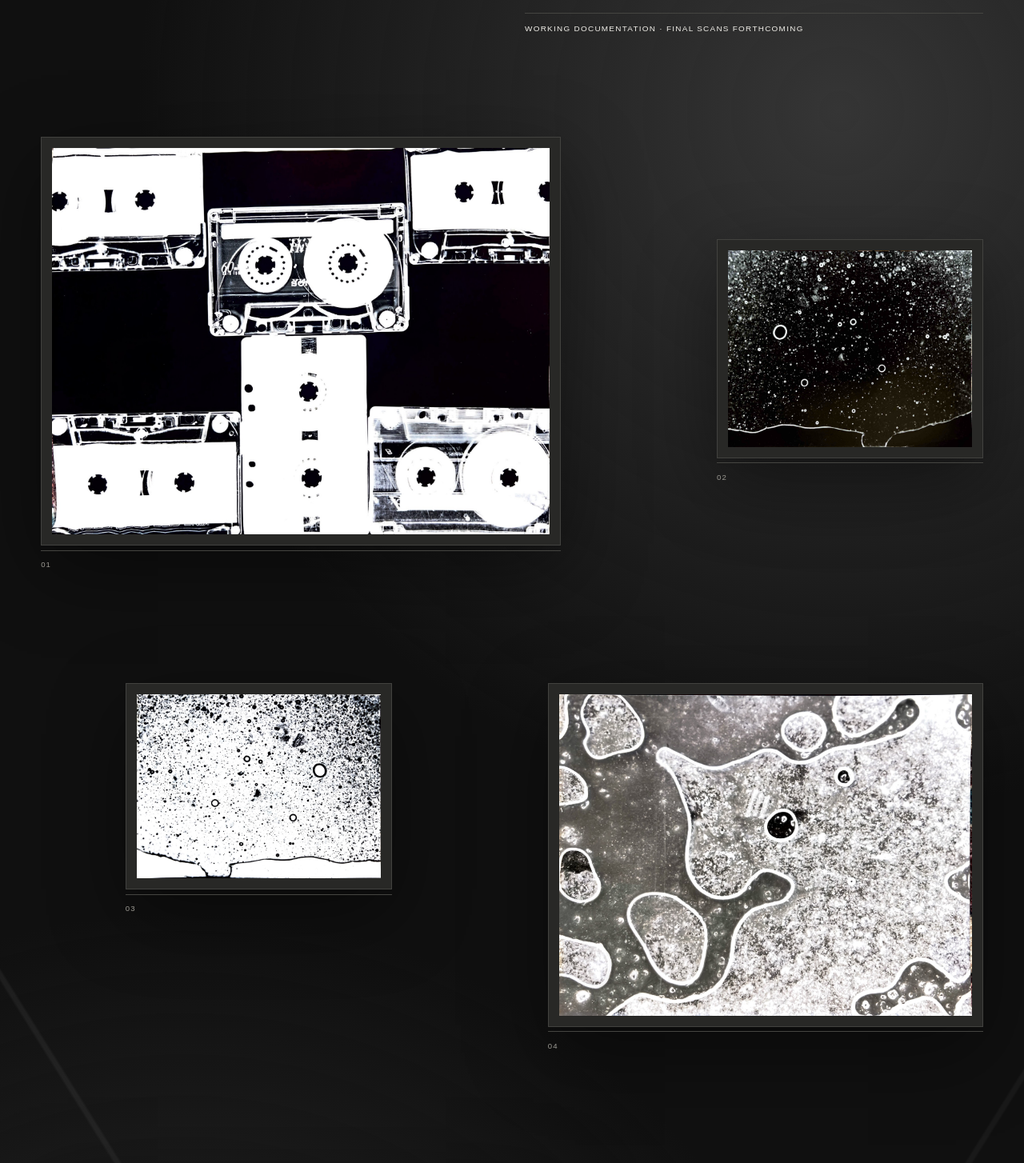
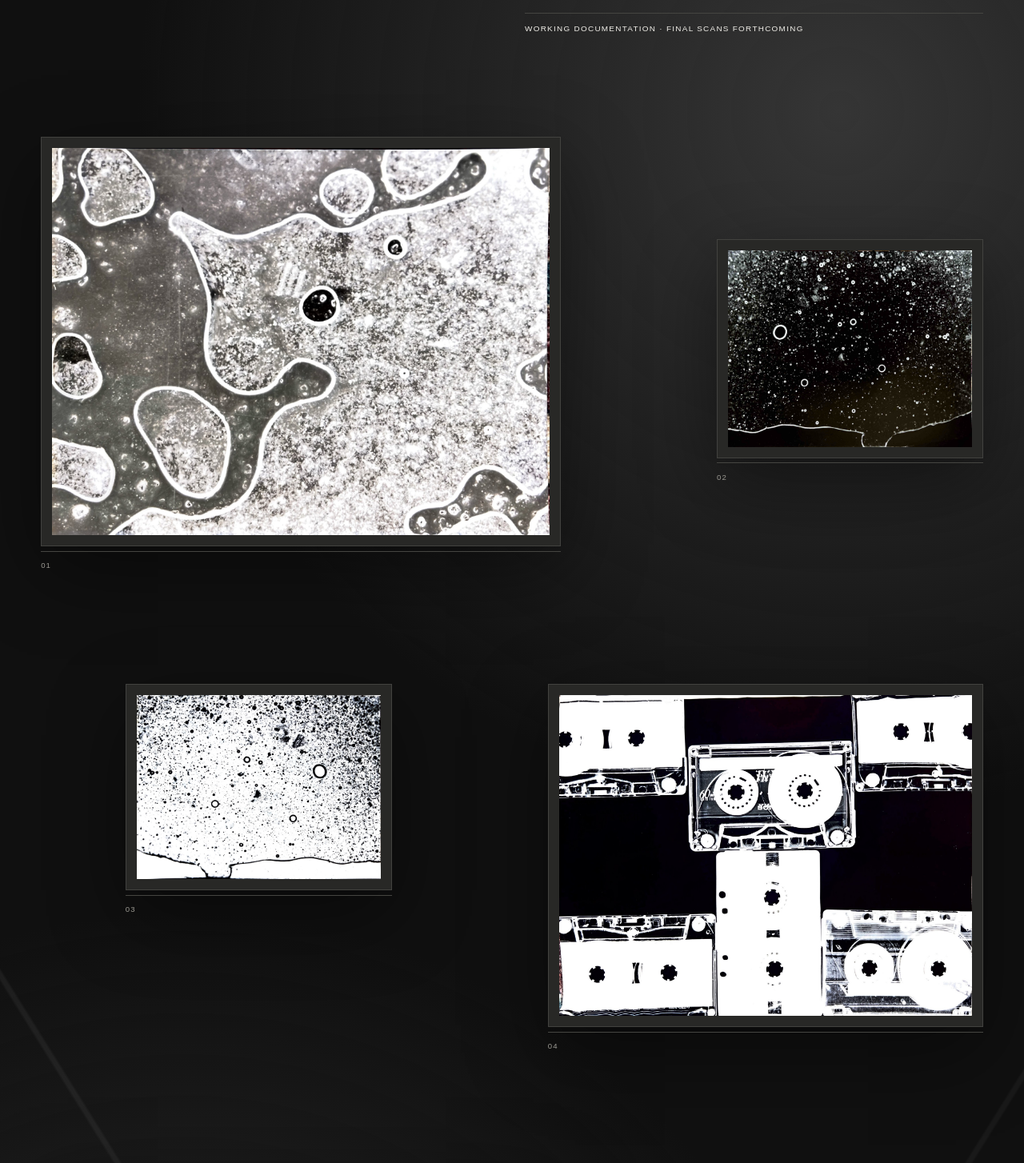
Before and after one commit to kyanchase/kyanchase.com, a Next.js app: page / in a window 1280 px wide. Shown: the part 4067-5521 px from the top of the page at 80% size. Built offline with nearby package versions, Linux system fonts and the light colour scheme.

Commit message:
Swap first and fourth photograms

```diff
--- a/app/page.tsx
+++ b/app/page.tsx
@@ -33,8 +33,8 @@ const photographs = [
 
 const photograms = [
   {
-    src: "./photograms/01-cassette-grid.jpg",
-    alt: "A high-contrast photogram composed from overlapping cassette tapes",
+    src: "./photograms/04-liquid-study.jpg",
+    alt: "An abstract photogram of flowing cellular forms and textured residue",
     number: "01",
   },
   {
@@ -48,8 +48,8 @@ const photograms = [
     number: "03",
   },
   {
-    src: "./photograms/04-liquid-study.jpg",
-    alt: "An abstract photogram of flowing cellular forms and textured residue",
+    src: "./photograms/01-cassette-grid.jpg",
+    alt: "A high-contrast photogram composed from overlapping cassette tapes",
     number: "04",
   },
   {
```
